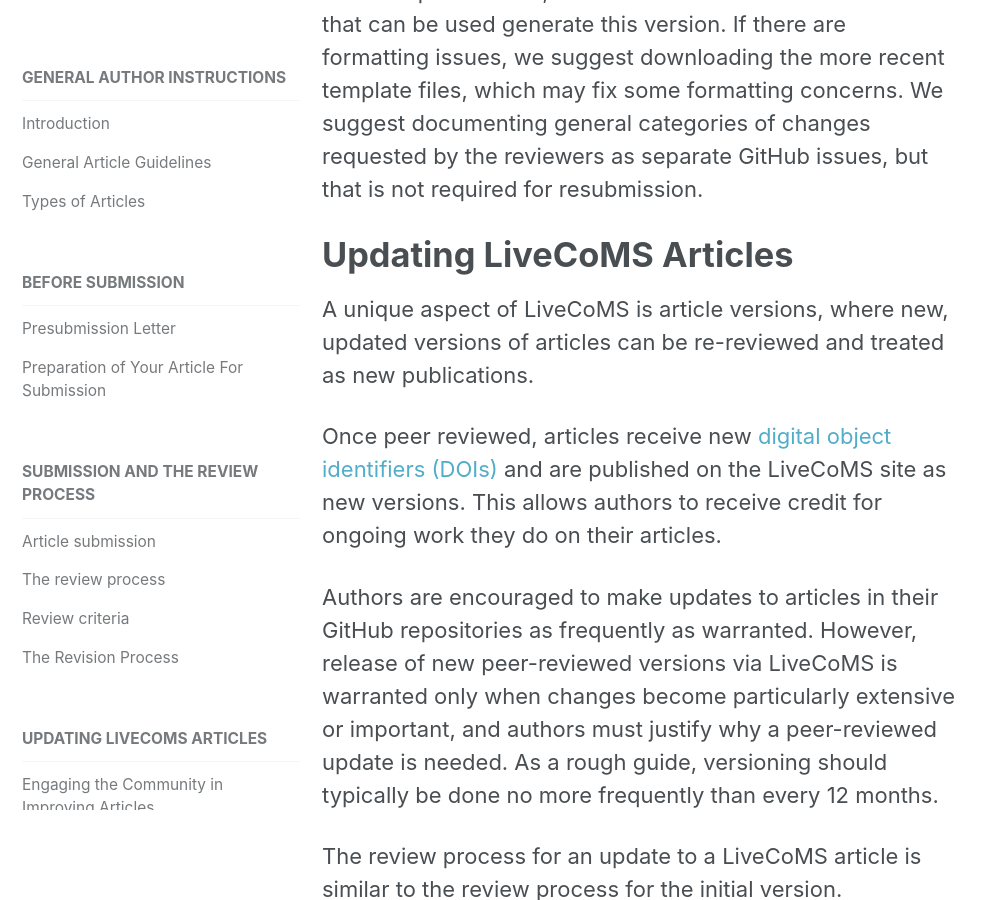
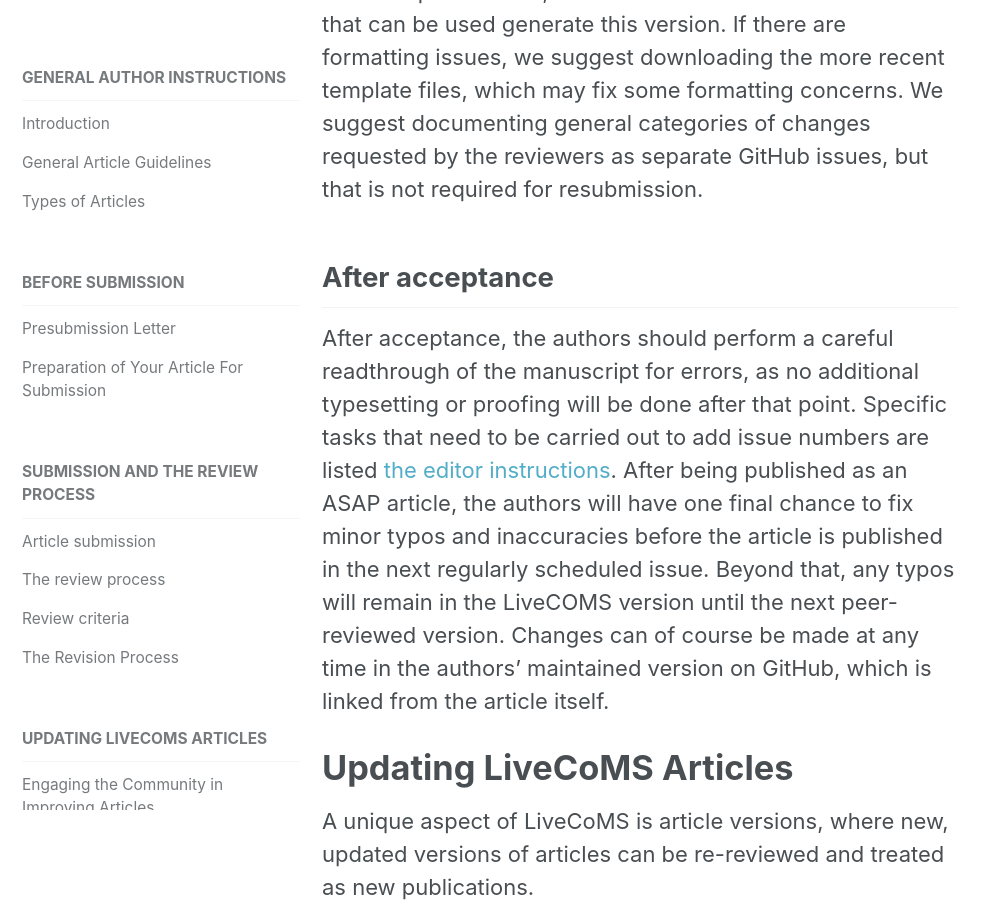
Before and after one commit to livecomsjournal/livecomsjournal.github.io, a Jekyll site: the page built from _author_instructions/01_policies.md, in a window 1280 px wide and 900 px high, scrolled down 13047 px. Shown: the whole window, without its empty margins (0-995 px from the left). Built offline with Jekyll 4.4.1, drawn with Linux system fonts in a browser that asks for light colours.

Commit message:
added post acceptance info
added post acceptance info.  Some info is left as a link to the editors instructions, perhaps should eventually be copied over.

```diff
--- a/_author_instructions/01_policies.md
+++ b/_author_instructions/01_policies.md
@@ -196,12 +196,17 @@
 
 For more information about the role of reviewers and the criteria they are asked to use, please see the [Reviewer Information](https://livecomsjournal.github.io/policies/reviewer_information/).
 
+
 ## The revision process
 
 If manuscript revision is requested, authors will typically be asked to re-submit within 4 weeks for minor revisions and 8 weeks for major revisions.
 After this time, a revised manuscript may be handled as a new submission.
 
 Your revised manuscript should be accompanied by detailed responses to the reviewers' comments and a summary of changes made to the manuscript. You should also include as an additional file a version that highlights changes in the manuscript.  [LatexDiff](https://ctan.org/pkg/latexdiff?lang=en), with documentation [here](https://mirror.hmc.edu/ctan/support/latexdiff/doc/latexdiff-man.pdf)  is one tool that can be used generate this version. If there are formatting issues, we suggest downloading the more recent template files, which may fix some formatting concerns.  We suggest documenting general categories of changes requested by the reviewers as separate GitHub issues, but that is not required for resubmission.
+
+## After acceptance
+
+After acceptance, the authors should perform a careful readthrough of the manuscript for errors, as no additional typesetting or proofing will be done after that point.  Specific tasks that need to be carried out to add issue numbers are listed [the editor instructions](https://livecomsjournal.github.io/policies/editor_instructions/#following_acceptance). After being published as an ASAP article, the authors will have one final chance to fix minor typos and inaccuracies before the article is published in the next regularly scheduled issue.  Beyond that, any typos will remain in the LiveCOMS version until the next peer-reviewed version.  Changes can of course be made at any time in the authors’ maintained version on GitHub, which is linked from the article itself.
 
 # Updating LiveCoMS Articles
 
```
